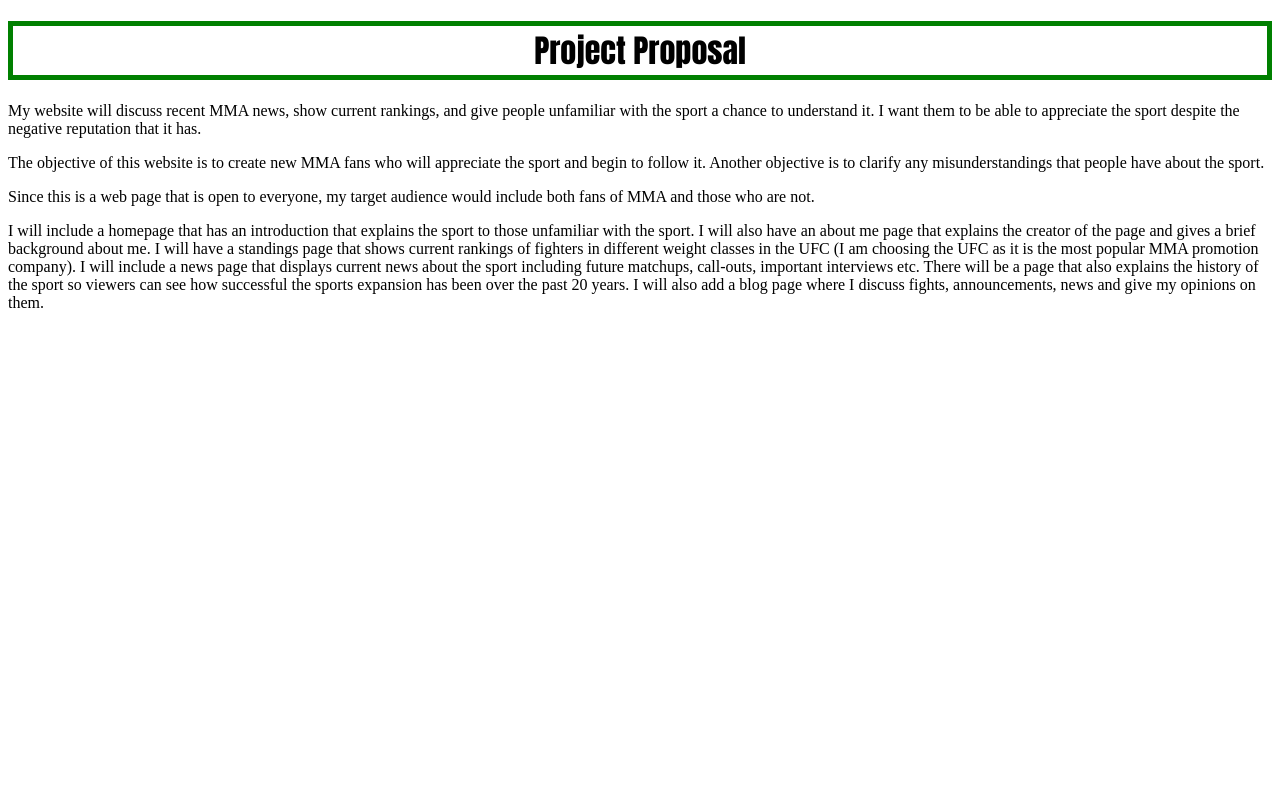
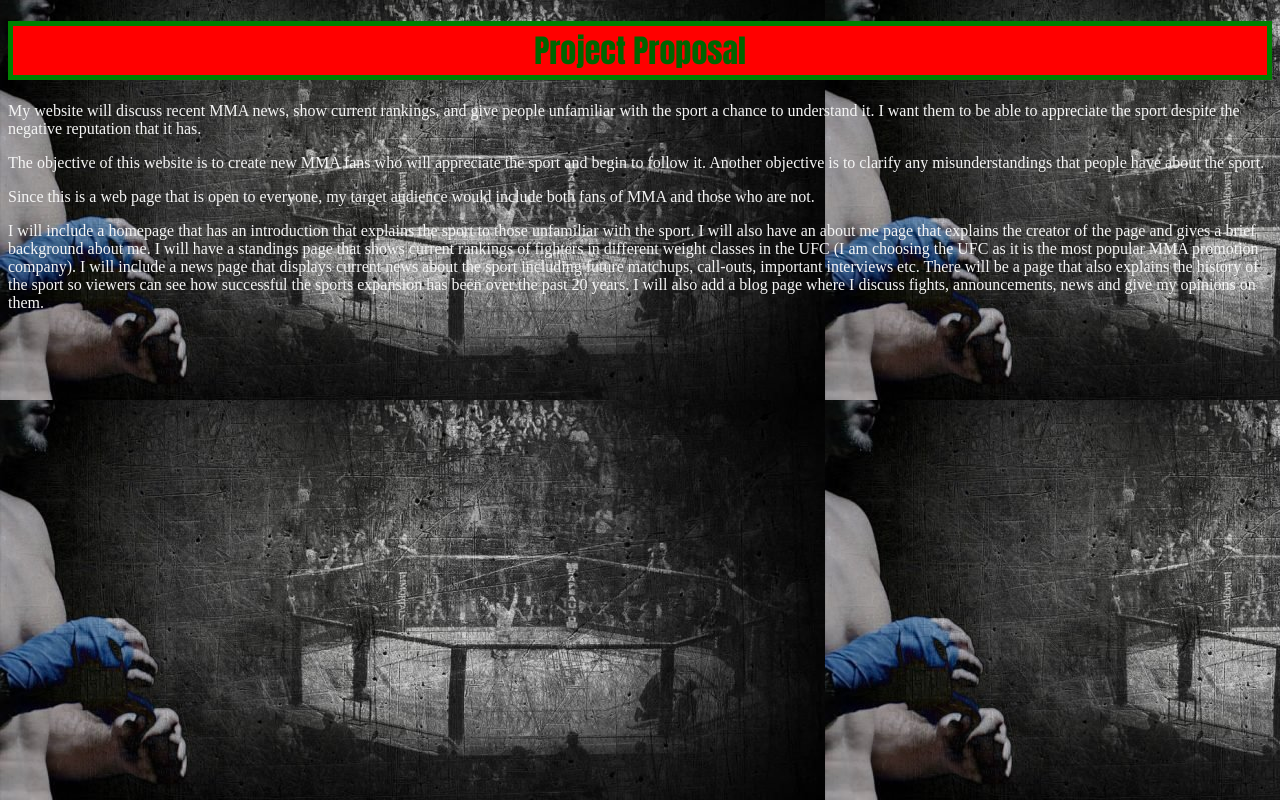
Before and after one commit to kunaalgautam/PROJ, a plain HTML site: page proposal.html in a window 1280 px wide. Drawn offline with Linux system fonts and the light colour scheme.

Commit message:
Update proposal.html

```diff
--- a/proposal.html
+++ b/proposal.html
@@ -10,7 +10,19 @@
     h1 {
       font-family: Impact, Haettenschweiler, "Arial Narrow Bold", sans-serif;
       text-align: center;
+      color: darkgreen;
       border: 5px solid green;
+      background-color: red;
+    }
+    body{
+      background-image: url(images/mma-background-generic-825x400.jpg)  ;
+
+    }
+    img{
+      opacity: 0.1;
+    }
+    p{
+      color: whitesmoke;
     }
   </style>
   <body>
@@ -36,7 +48,13 @@
       explains the creator of the page and gives a brief background about me. I
       will have a standings page that shows current rankings of fighters in
       different weight classes in the UFC (I am choosing the UFC as it is the
-      most popular MMA promotion company). I will include a news page that displays current news about the sport including future matchups, call-outs, important interviews etc. There will be a page that also explains the history of the sport so viewers can see how successful the sports expansion has been over the past 20 years. I will also add a blog page where I discuss fights, announcements, news and give my opinions on them.
+      most popular MMA promotion company). I will include a news page that
+      displays current news about the sport including future matchups,
+      call-outs, important interviews etc. There will be a page that also
+      explains the history of the sport so viewers can see how successful the
+      sports expansion has been over the past 20 years. I will also add a blog
+      page where I discuss fights, announcements, news and give my opinions on
+      them.
     </p>
   </body>
 </html>
```
